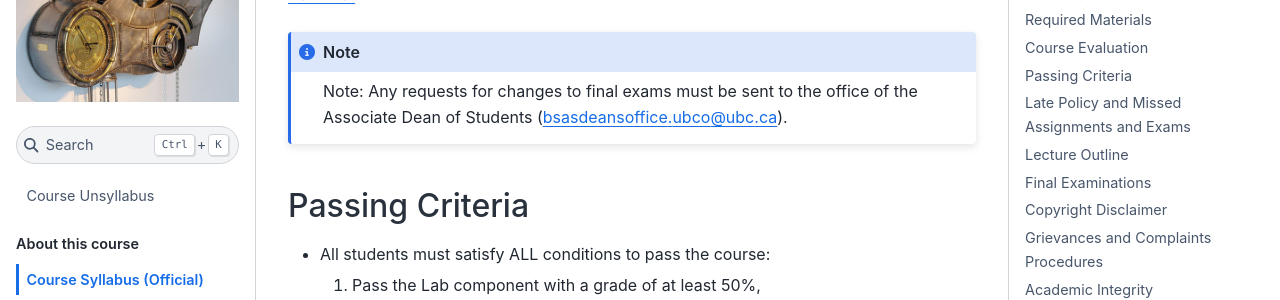
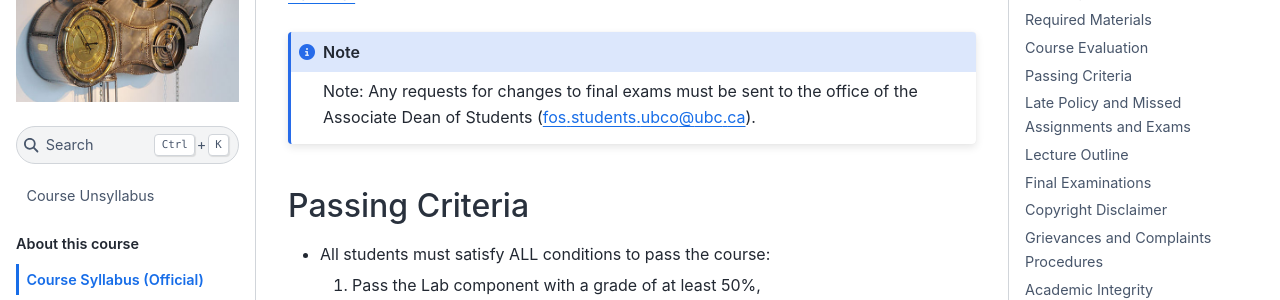
Before and after one commit to firasm/jupyterbook_course_template, a Jupyter Book: the page built from about/syllabus.md, in a window 1280 px wide and 900 px high, scrolled down 2684 px. Shown: the part 153-453 px from the top of the window. Built offline with Jupyter Book 1.0.4 settings and Sphinx 7.4.7 and the Sphinx Book theme 1.1.4, drawn with Linux system fonts in a browser that asks for light colours; pages that are not in the unit, such as notebooks, are missing from menus.

Commit message:
update email for issues with exams

````diff
--- a/about/syllabus_bits/grading_practices_simple.md
+++ b/about/syllabus_bits/grading_practices_simple.md
@@ -9,5 +9,5 @@
 Final grades will be based on the evaluations listed above and the final grade will be assigned according to the standardized grading system outlined in the [UBC Okanagan Calendar](http://okanagan.students.ubc.ca/calendar/).
 
 ```{note}
-Note: Any requests for changes to final exams must be sent to the office of the Associate Dean of Students (bsasdeansoffice.ubco@ubc.ca).
+Note: Any requests for changes to final exams must be sent to the office of the Associate Dean of Students (fos.students.ubco@ubc.ca).
 ```
````
